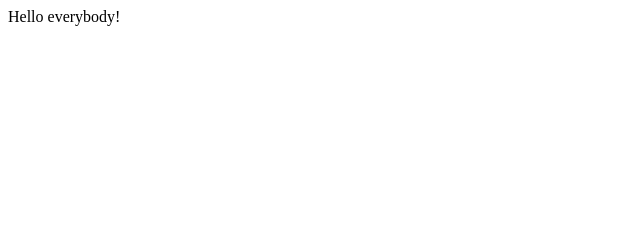
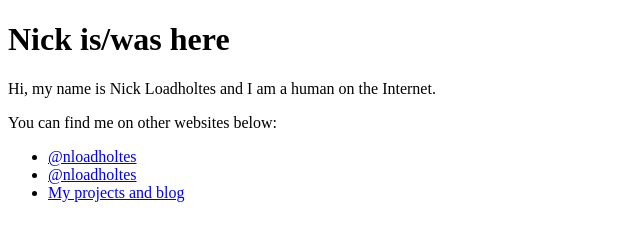
Before and after one commit to nloadholtes/nloadholtes.github.io, a plain HTML site: page index.html in a window 1280 px wide. Shown: the whole page, without its empty margins (0-640 px from the left). Drawn offline with Linux system fonts and the light colour scheme.

Commit message:
Update index.html
Lets get indie-web-ified

```diff
--- a/index.html
+++ b/index.html
@@ -1 +1,35 @@
-Hello everybody!
+
+<!DOCTYPE html>
+<html>
+<head>
+  <meta http-equiv="content-type" content="text/html; charset=utf-8">
+  <meta name="mobile-web-app-capable" content="yes" />
+  <meta name="viewport" content="width=device-width, initial-scale=1.0">
+  <link rel="authorization_endpoint" href="https://indieauth.com/auth">
+  <link rel="token_endpoint" href="https://tokens.indieauth.com/token">
+   <link rel="microsub" href="https://aperture.p3k.io/microsub/299">
+
+  <title>Yet another website</title>
+</head>
+<body>
+  <h1>Nick is/was here</h1>
+  <div class="h-card">
+    <p>
+      Hi, my name is <span class="p-name">Nick Loadholtes</span> and I am a human on the Internet.
+    </p>
+
+    <p>
+      You can find me on other websites below:
+    </p>
+
+    <ul>
+      <!-- replace _mygithubid_ with your GitHub username -->
+      <li><a class="u-url" href="https://github.com/nloadholtes" rel="me">@nloadholtes</a></li>
+
+      <!-- replace _mytwitterid_ with your Twitter username (if you have one, if not, delete the <li>…</li>) -->
+      <li><a class="u-url" href="https://twitter.com/nloadholtes" rel="me">@nloadholtes</a></li>
+      <li><a class="u-url" href="https://ironboundsoftware.com" rel="me">My projects and blog</a></li>
+    </ul>
+  </div>
+</body>
+</html>
```
